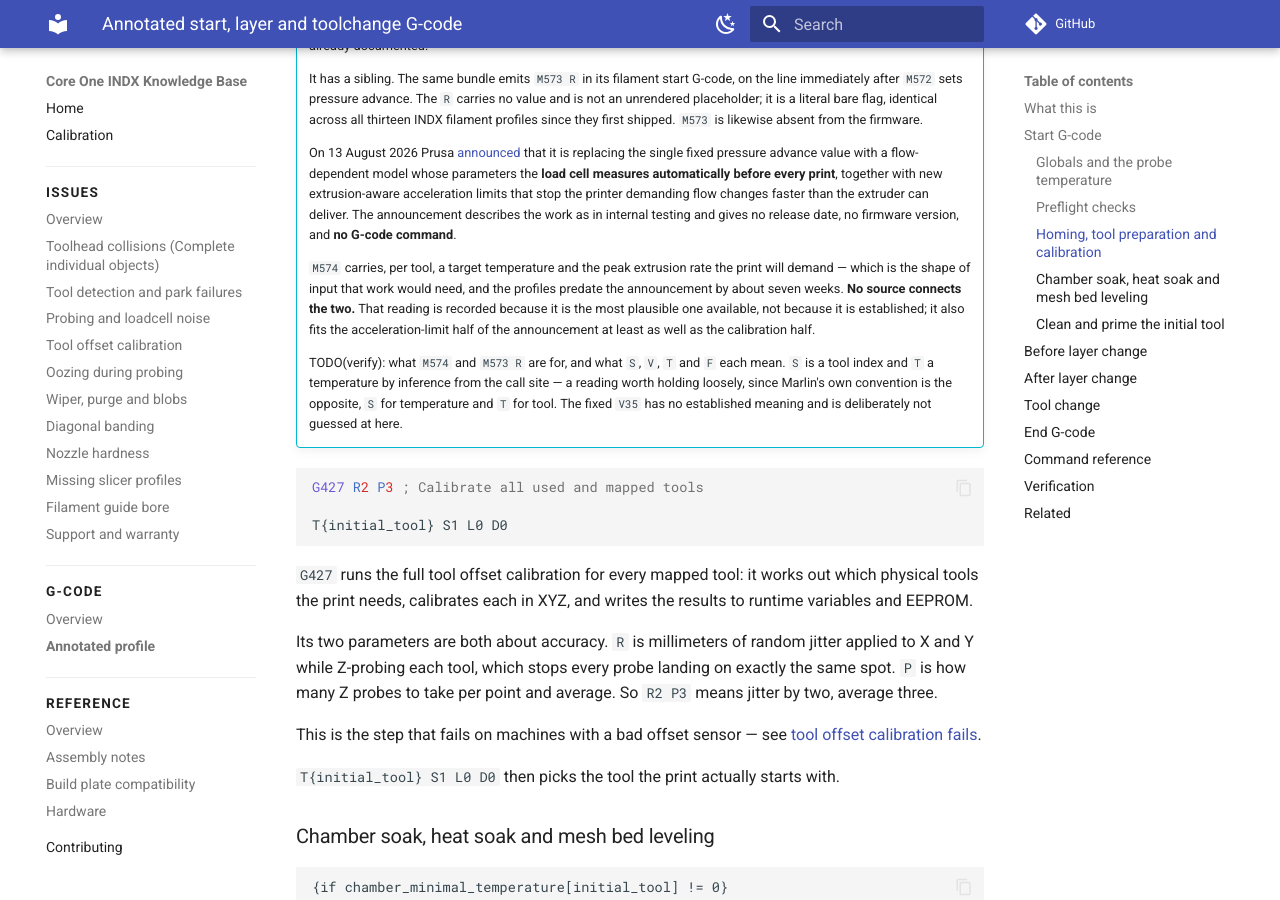
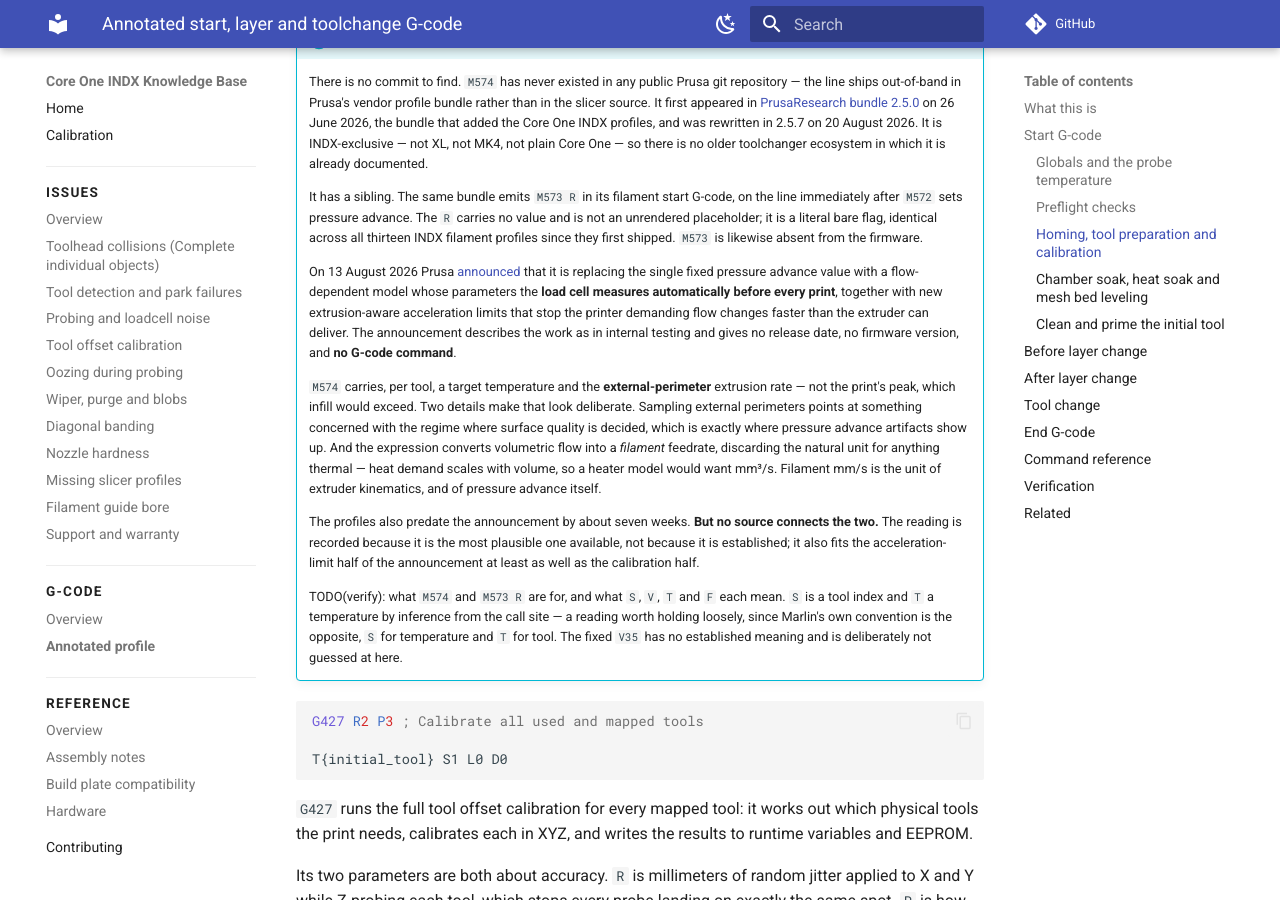
Before and after one commit to hyiger/coreone-indx-kb, an MkDocs documentation site: the page built from docs/gcode/indx-profile-gcode.md, in a window 1280 px wide and 900 px high, scrolled down 5390 px. Built offline with MkDocs 1.6.1 and Material for MkDocs 9.7.7, drawn with Linux system fonts in a browser that asks for light colours; comment, search, counter and statistics services are not loaded; some of the changed text lies outside the part shown.

Commit message:
Correct what M574's F actually measures
The page called F "the peak extrusion rate the print will demand". It is
not. The expression samples external perimeter speed and width, and
external perimeters are typically among the slowest extrusions in a print
— infill exceeds them. The variable is named perimeter_flow_rate, not
max_flow_rate. Working the arithmetic through a concrete example is what
surfaced this.

The correction sharpens the argument rather than weakening it. Sampling
external perimeters specifically points at something concerned with
surface quality, which is where pressure advance artifacts appear; a
routine provisioning thermal or acceleration headroom would want the
print's true maximum instead.

Also records that the slicer converts volumetric flow into a filament
feedrate, discarding the natural unit for anything thermal — heat demand
scales with volume. Filament mm/s is the unit of extruder kinematics and
of pressure advance.

And notes that F is emitted in mm per second while a Marlin F is always
mm per minute, so whatever consumes this does not use the standard
feedrate convention.

Still no source connecting M574 to Prusa's announced work; that remains
marked as a reading.

Co-Authored-By: Claude Opus 5 <noreply@anthropic.com>

```diff
--- a/docs/gcode/indx-profile-gcode.md
+++ b/docs/gcode/indx-profile-gcode.md
@@ -233,6 +233,11 @@ Each `M574` line then converts that volumetric figure into a linear filament fee
 dividing by the filament's cross-sectional area, capped by the material's maximum
 volumetric speed where one is set. FLEX is excluded.
 
+Note the unit. Every input above is in mm per second, so `F` is emitted in mm per second
+of filament. A Marlin `F` is always mm per minute. Whatever consumes this is not using
+the standard feedrate convention, which is further sign that `M574` is a custom command
+carrying its own.
+
 !!! note "M574 is not implemented — the firmware ignores it"
     `M574` has no handler in Prusa Buddy firmware. That is checked against the `v6.9.0`
     release tag, the version this profile targets, and against every object in the public
@@ -286,12 +291,19 @@ volumetric speed where one is set. FLEX is excluded.
     as in internal testing and gives no release date, no firmware version, and **no G-code
     command**.
 
-    `M574` carries, per tool, a target temperature and the peak extrusion rate the print
-    will demand — which is the shape of input that work would need, and the profiles
-    predate the announcement by about seven weeks. **No source connects the two.** That
-    reading is recorded because it is the most plausible one available, not because it is
-    established; it also fits the acceleration-limit half of the announcement at least as
-    well as the calibration half.
+    `M574` carries, per tool, a target temperature and the **external-perimeter**
+    extrusion rate — not the print's peak, which infill would exceed. Two details make
+    that look deliberate. Sampling external perimeters points at something concerned with
+    the regime where surface quality is decided, which is exactly where pressure advance
+    artifacts show up. And the expression converts volumetric flow into a *filament*
+    feedrate, discarding the natural unit for anything thermal — heat demand scales with
+    volume, so a heater model would want mm³/s. Filament mm/s is the unit of extruder
+    kinematics, and of pressure advance itself.
+
+    The profiles also predate the announcement by about seven weeks. **But no source
+    connects the two.** The reading is recorded because it is the most plausible one
+    available, not because it is established; it also fits the acceleration-limit half of
+    the announcement at least as well as the calibration half.
 
     TODO(verify): what `M574` and `M573 R` are for, and what `S`, `V`, `T` and `F` each
     mean. `S` is a tool index and `T` a temperature by inference from the call site — a
```
